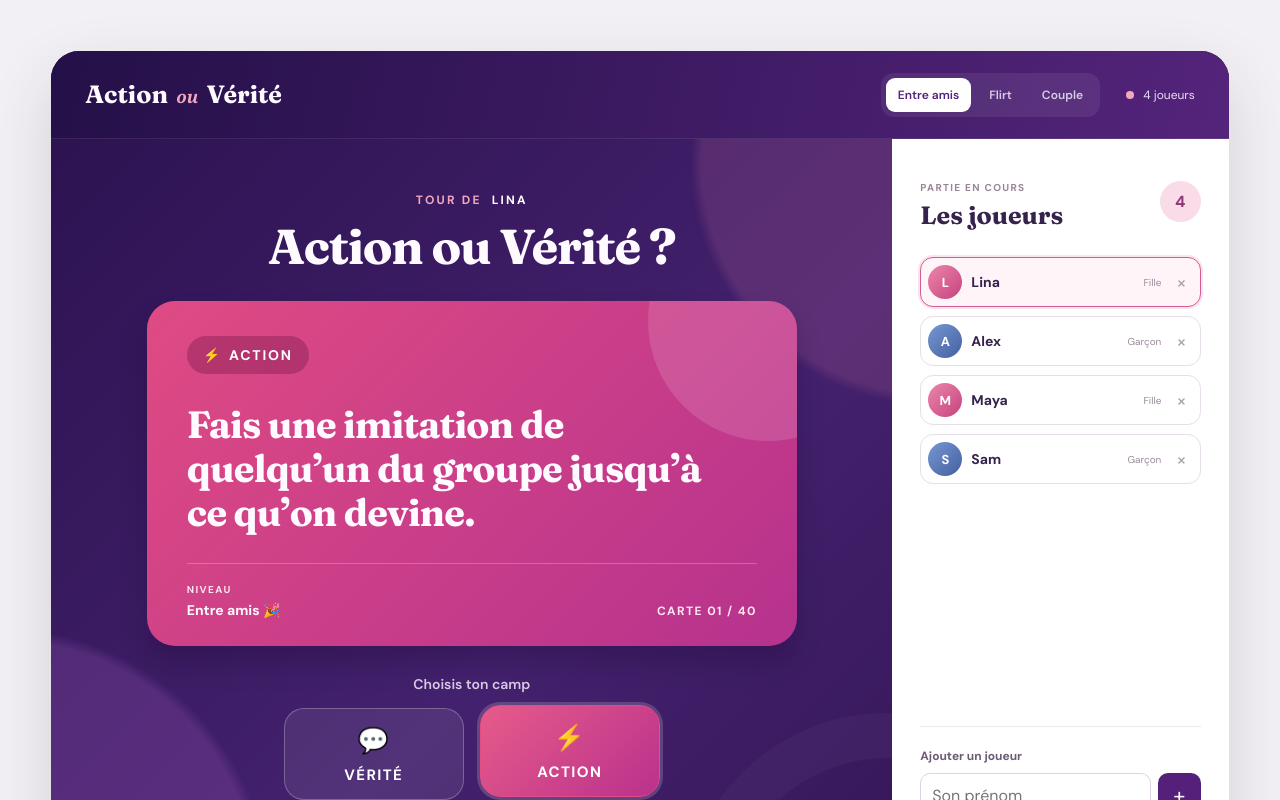
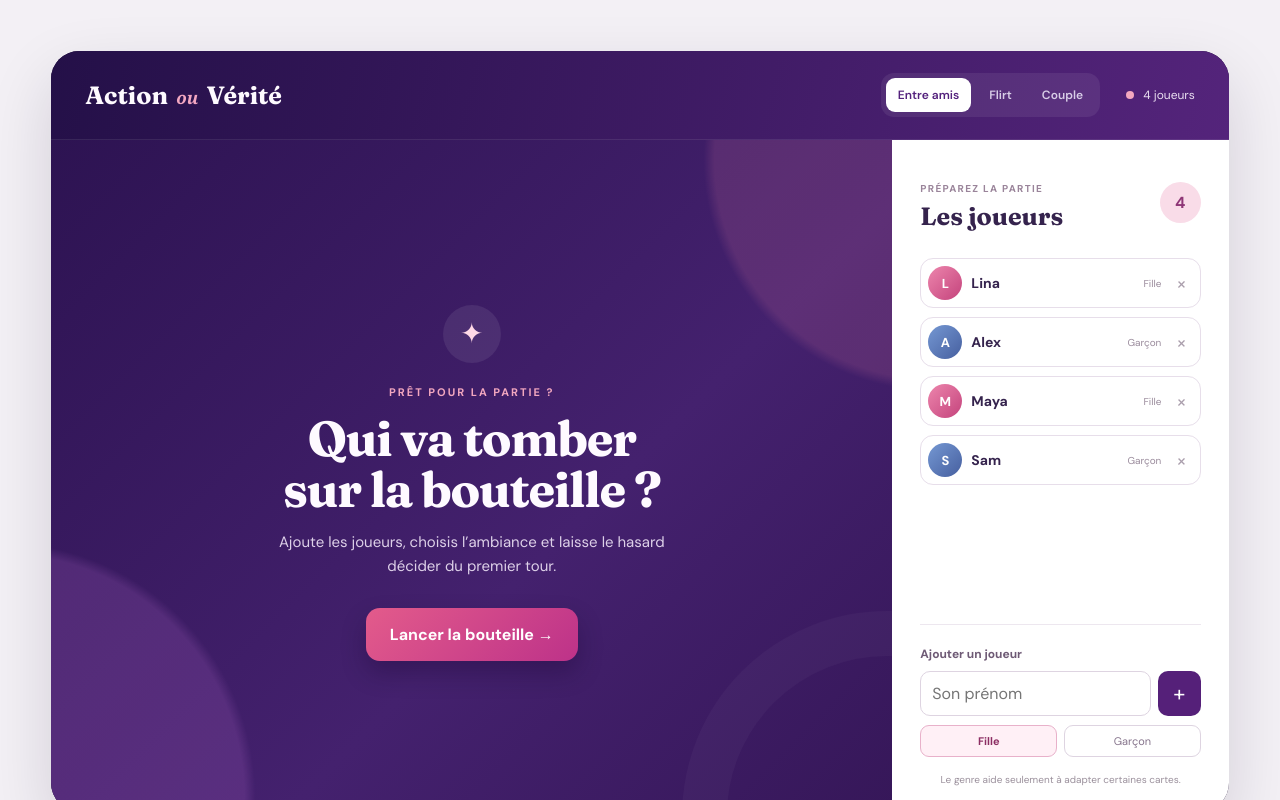
Before and after one commit to wind0009/true-or-dare, a Next.js app: page / in a window 1280 px wide. Shown: the top 800 px of the page. Built offline with nearby package versions, Linux system fonts and the light colour scheme.

Commit message:
Add turn selection flow

```diff
--- a/app/page.tsx
+++ b/app/page.tsx
@@ -5,158 +5,53 @@ import { useMemo, useState } from "react";
 type Gender = "Fille" | "Garçon";
 type Player = { name: string; gender: Gender };
 type Kind = "Action" | "Vérité";
+type Phase = "setup" | "spinning" | "choice" | "card";
 
 const packs = {
-  "Entre amis": {
-    Action: [
-      "Fais une imitation de quelqu’un du groupe jusqu’à ce qu’on devine.",
-      "Laisse le groupe choisir une chanson : danse dessus pendant 20 secondes.",
-      "Fais le compliment le plus original à la personne à ta droite.",
-      "Parle avec un accent choisi par le groupe pour les deux prochains tours.",
-    ],
-    Vérité: [
-      "Quel est ton plus grand talent inutile ?",
-      "Quelle est la chose la plus drôle qui te soit arrivée cette année ?",
-      "Si tu pouvais échanger ta vie avec quelqu’un ici pendant une journée, qui choisirais-tu ?",
-      "Quel est le dernier petit mensonge que tu as dit ?",
-    ],
-  },
-  Flirt: {
-    Action: [
-      "Fais un compliment sincère à une personne de ton choix.",
-      "Regarde une personne dans les yeux pendant dix secondes sans rire.",
-      "Choisis une personne et invente votre nom de duo.",
-      "Décris ton rendez-vous parfait en trois mots.",
-    ],
-    Vérité: [
-      "Quelle qualité te fait craquer chez quelqu’un ?",
-      "Quel est le plus beau compliment que tu aies reçu ?",
-      "Quel serait ton rendez-vous parfait ?",
-      "Qu’est-ce qui te met immédiatement de bonne humeur ?",
-    ],
-  },
-  Couple: {
-    Action: [
-      "Dis trois choses que tu apprécies chez l’autre.",
-      "Choisissez une chanson qui vous représente et chantez le refrain.",
-      "Rejouez ensemble votre premier rendez-vous en trente secondes.",
-      "Fais un massage des épaules de trente secondes à ton partenaire.",
-    ],
-    Vérité: [
-      "Quel souvenir de nous te fait le plus sourire ?",
-      "Qu’aimerais-tu refaire ensemble bientôt ?",
-      "Quelle petite habitude de l’autre te fait fondre ?",
-      "Quel voyage rêverais-tu de faire à deux ?",
-    ],
-  },
+  "Entre amis": { Action: ["Fais une imitation de quelqu’un du groupe jusqu’à ce qu’on devine.", "Laisse le groupe choisir une chanson : danse dessus pendant 20 secondes.", "Fais le compliment le plus original à la personne à ta droite.", "Parle avec un accent choisi par le groupe pour les deux prochains tours."], Vérité: ["Quel est ton plus grand talent inutile ?", "Quelle est la chose la plus drôle qui te soit arrivée cette année ?", "Si tu pouvais échanger ta vie avec quelqu’un ici pendant une journée, qui choisirais-tu ?", "Quel est le dernier petit mensonge que tu as dit ?"] },
+  Flirt: { Action: ["Fais un compliment sincère à une personne de ton choix.", "Regarde une personne dans les yeux pendant dix secondes sans rire.", "Choisis une personne et invente votre nom de duo.", "Décris ton rendez-vous parfait en trois mots."], Vérité: ["Quelle qualité te fait craquer chez quelqu’un ?", "Quel est le plus beau compliment que tu aies reçu ?", "Quel serait ton rendez-vous parfait ?", "Qu’est-ce qui te met immédiatement de bonne humeur ?"] },
+  Couple: { Action: ["Dis trois choses que tu apprécies chez l’autre.", "Choisissez une chanson qui vous représente et chantez le refrain.", "Rejouez ensemble votre premier rendez-vous en trente secondes.", "Fais un massage des épaules de trente secondes à ton partenaire."], Vérité: ["Quel souvenir de nous te fait le plus sourire ?", "Qu’aimerais-tu refaire ensemble bientôt ?", "Quelle petite habitude de l’autre te fait fondre ?", "Quel voyage rêverais-tu de faire à deux ?"] },
 };
 
 export default function Game() {
-  const [players, setPlayers] = useState<Player[]>([
-    { name: "Lina", gender: "Fille" },
-    { name: "Alex", gender: "Garçon" },
-    { name: "Maya", gender: "Fille" },
-    { name: "Sam", gender: "Garçon" },
-  ]);
+  const [players, setPlayers] = useState<Player[]>([{ name: "Lina", gender: "Fille" }, { name: "Alex", gender: "Garçon" }, { name: "Maya", gender: "Fille" }, { name: "Sam", gender: "Garçon" }]);
   const [name, setName] = useState("");
   const [gender, setGender] = useState<Gender>("Fille");
   const [pack, setPack] = useState<keyof typeof packs>("Entre amis");
-  const [player, setPlayer] = useState<Player>(players[0]);
+  const [player, setPlayer] = useState<Player | null>(null);
   const [kind, setKind] = useState<Kind>("Action");
   const [index, setIndex] = useState(0);
-  const [spinning, setSpinning] = useState(false);
+  const [phase, setPhase] = useState<Phase>("setup");
 
-  const question = useMemo(
-    () => packs[pack][kind][index % packs[pack][kind].length],
-    [pack, kind, index],
-  );
+  const question = useMemo(() => packs[pack][kind][index % packs[pack][kind].length], [pack, kind, index]);
 
-  function nextCard(nextKind = kind) {
-    setKind(nextKind);
-    setIndex((current) => current + 1);
-  }
-
-  function spin() {
-    if (spinning || players.length === 0) return;
-    setSpinning(true);
+  function pickPlayer() {
+    if (players.length < 2) return;
+    setPhase("spinning");
     window.setTimeout(() => {
       setPlayer(players[Math.floor(Math.random() * players.length)]);
-      setKind(Math.random() > 0.5 ? "Action" : "Vérité");
-      setIndex((current) => current + 1);
-      setSpinning(false);
-    }, 700);
+      setPhase("choice");
+    }, 1500);
   }
+  function chooseKind(nextKind: Kind) { setKind(nextKind); setIndex((current) => current + 1); setPhase("card"); }
+  function addPlayer(event: React.FormEvent) { event.preventDefault(); const cleanName = name.trim(); if (!cleanName || players.some((item) => item.name.toLowerCase() === cleanName.toLowerCase())) return; setPlayers((items) => [...items, { name: cleanName, gender }]); setName(""); }
+  function removePlayer(removed: Player) { setPlayers((items) => items.filter((item) => item.name !== removed.name)); }
 
-  function addPlayer(event: React.FormEvent) {
-    event.preventDefault();
-    const cleanName = name.trim();
-    if (!cleanName || players.some((item) => item.name.toLowerCase() === cleanName.toLowerCase())) return;
-    const newPlayer = { name: cleanName, gender };
-    setPlayers((items) => [...items, newPlayer]);
-    setPlayer(newPlayer);
-    setName("");
-  }
+  const level = pack === "Flirt" ? "Flirt ✨" : pack === "Couple" ? "Doux 💞" : "Entre amis 🎉";
 
-  function removePlayer(removed: Player) {
-    const rest = players.filter((item) => item.name !== removed.name);
-    setPlayers(rest);
-    if (player.name === removed.name && rest[0]) setPlayer(rest[0]);
-  }
+  return <main className="app"><section className="game-shell">
+    <header className="topbar"><div className="brand">Action <em>ou</em> Vérité</div><nav className="pack-tabs" aria-label="Ambiance du jeu">{(Object.keys(packs) as Array<keyof typeof packs>).map((item) => <button key={item} className={pack === item ? "selected" : ""} onClick={() => { setPack(item); setIndex(0); }}>{item}</button>)}</nav><div className="session"><span /> {players.length} joueurs</div></header>
 
-  return (
-    <main className="app">
-      <section className="game-shell">
-        <header className="topbar">
-          <div className="brand">Action <em>ou</em> Vérité</div>
-          <nav className="pack-tabs" aria-label="Ambiance du jeu">
-            {(Object.keys(packs) as Array<keyof typeof packs>).map((item) => (
-              <button key={item} className={pack === item ? "selected" : ""} onClick={() => { setPack(item); setIndex(0); }}>
-                {item}
-              </button>
-            ))}
-          </nav>
-          <div className="session"><span /> {players.length} joueurs</div>
-        </header>
+    <section className={`game-area phase-${phase}`}>
+      {phase === "setup" && <div className="stage setup-stage"><div className="stage-mark">✦</div><p className="eyebrow">PRÊT POUR LA PARTIE ?</p><h1>Qui va tomber<br />sur la bouteille ?</h1><p className="stage-copy">Ajoute les joueurs, choisis l’ambiance et laisse le hasard décider du premier tour.</p><button className="primary-button" disabled={players.length < 2} onClick={pickPlayer}>{players.length < 2 ? "Ajoute au moins 2 joueurs" : "Lancer la bouteille  →"}</button></div>}
 
-        <section className="game-area">
-          <div className="turn-line"><span>Tour de</span><strong>{spinning ? "La bouteille tourne…" : player.name}</strong></div>
-          <h1>Action ou Vérité ?</h1>
+      {phase === "spinning" && <div className="stage spin-stage"><p className="eyebrow">LA BOUTEILLE TOURNE</p><div className="table-scene"><div className="pointer">▼</div><div className="wheel"><div className="wheel-names">{players.map((item) => <span key={item.name}>{item.name}</span>)}</div><img src="/assets/spin-bottle.png" alt="Bouteille qui tourne" /></div></div><h1>Suspense…</h1><p className="stage-copy">La flèche désignera une personne au hasard.</p></div>}
 
-          <article className={`challenge-card ${kind === "Action" ? "action-card" : "truth-card"}`}>
-            <div className="card-topline"><span>{kind === "Action" ? "⚡" : "💬"}</span> {kind}</div>
-            <p>{question}</p>
-            <div className="card-foot">
-              <div><small>NIVEAU</small><b>{pack === "Flirt" ? "Flirt ✨" : pack === "Couple" ? "Doux 💞" : "Entre amis 🎉"}</b></div>
-              <small>CARTE {String((index % 40) + 1).padStart(2, "0")} / 40</small>
-            </div>
-          </article>
+      {phase === "choice" && <div className="stage choice-stage"><p className="eyebrow">C’EST TON TOUR</p><div className="chosen-avatar">{player?.name[0]}</div><h1>{player?.name},<br />tu choisis quoi ?</h1><p className="stage-copy">Action ou Vérité ? À toi de décider avant de découvrir la carte.</p><div className="choice-buttons"><button className="truth-choice" onClick={() => chooseKind("Vérité")}><span>💬</span> Vérité</button><button className="action-choice" onClick={() => chooseKind("Action")}><span>⚡</span> Action</button></div></div>}
 
-          <p className="choice-title">Choisis ton camp</p>
-          <div className="choice-buttons">
-            <button className={kind === "Vérité" ? "is-active truth-choice" : "truth-choice"} onClick={() => nextCard("Vérité")}><span>💬</span> Vérité</button>
-            <button className={kind === "Action" ? "is-active action-choice" : "action-choice"} onClick={() => nextCard("Action")}><span>⚡</span> Action</button>
-          </div>
-          <button className="skip-button" onClick={spin}>{spinning ? "La bouteille tourne…" : "Passer cette carte  →"}</button>
-        </section>
+      {phase === "card" && <div className="stage card-stage"><div className="turn-line"><span>Tour de</span><strong>{player?.name}</strong></div><h1>{kind} !</h1><article className={`challenge-card ${kind === "Action" ? "action-card" : "truth-card"}`}><div className="card-topline"><span>{kind === "Action" ? "⚡" : "💬"}</span> {kind}</div><p>{question}</p><div className="card-foot"><div><small>NIVEAU</small><b>{level}</b></div><small>CARTE {String((index % 40) + 1).padStart(2, "0")} / 40</small></div></article><button className="skip-button" onClick={pickPlayer}>Tour suivant  →</button></div>}
+    </section>
 
-        <aside className="players-panel">
-          <div className="players-heading"><div><span>PARTIE EN COURS</span><h2>Les joueurs</h2></div><b>{players.length}</b></div>
-          <div className="player-list">
-            {players.map((item) => (
-              <div className={player.name === item.name ? "player active" : "player"} key={item.name}>
-                <i className={item.gender === "Fille" ? "girl" : "boy"}>{item.name[0]}</i><span>{item.name}</span><small>{item.gender}</small>
-                <button onClick={() => removePlayer(item)} aria-label={`Retirer ${item.name}`}>×</button>
-              </div>
-            ))}
-          </div>
-          <form onSubmit={addPlayer} className="add-player">
-            <label htmlFor="player-name">Ajouter un joueur</label>
-            <div><input id="player-name" value={name} onChange={(event) => setName(event.target.value)} placeholder="Son prénom" /><button type="submit">+</button></div>
-            <div className="gender-choice"><button type="button" className={gender === "Fille" ? "chosen" : ""} onClick={() => setGender("Fille")}>Fille</button><button type="button" className={gender === "Garçon" ? "chosen" : ""} onClick={() => setGender("Garçon")}>Garçon</button></div>
-          </form>
-          <p className="privacy-note">Le genre aide seulement à adapter certaines cartes.</p>
-        </aside>
-      </section>
-    </main>
-  );
+    <aside className="players-panel"><div className="players-heading"><div><span>{phase === "setup" ? "PRÉPAREZ LA PARTIE" : "PARTIE EN COURS"}</span><h2>Les joueurs</h2></div><b>{players.length}</b></div><div className="player-list">{players.map((item) => <div className={player?.name === item.name ? "player active" : "player"} key={item.name}><i className={item.gender === "Fille" ? "girl" : "boy"}>{item.name[0]}</i><span>{item.name}</span><small>{item.gender}</small><button onClick={() => removePlayer(item)} aria-label={`Retirer ${item.name}`}>×</button></div>)}</div><form onSubmit={addPlayer} className="add-player"><label htmlFor="player-name">Ajouter un joueur</label><div><input id="player-name" value={name} onChange={(event) => setName(event.target.value)} placeholder="Son prénom" /><button type="submit">+</button></div><div className="gender-choice"><button type="button" className={gender === "Fille" ? "chosen" : ""} onClick={() => setGender("Fille")}>Fille</button><button type="button" className={gender === "Garçon" ? "chosen" : ""} onClick={() => setGender("Garçon")}>Garçon</button></div></form><p className="privacy-note">Le genre aide seulement à adapter certaines cartes.</p></aside>
+  </section></main>;
 }
```
Also changed, not shown: app/globals.css.
